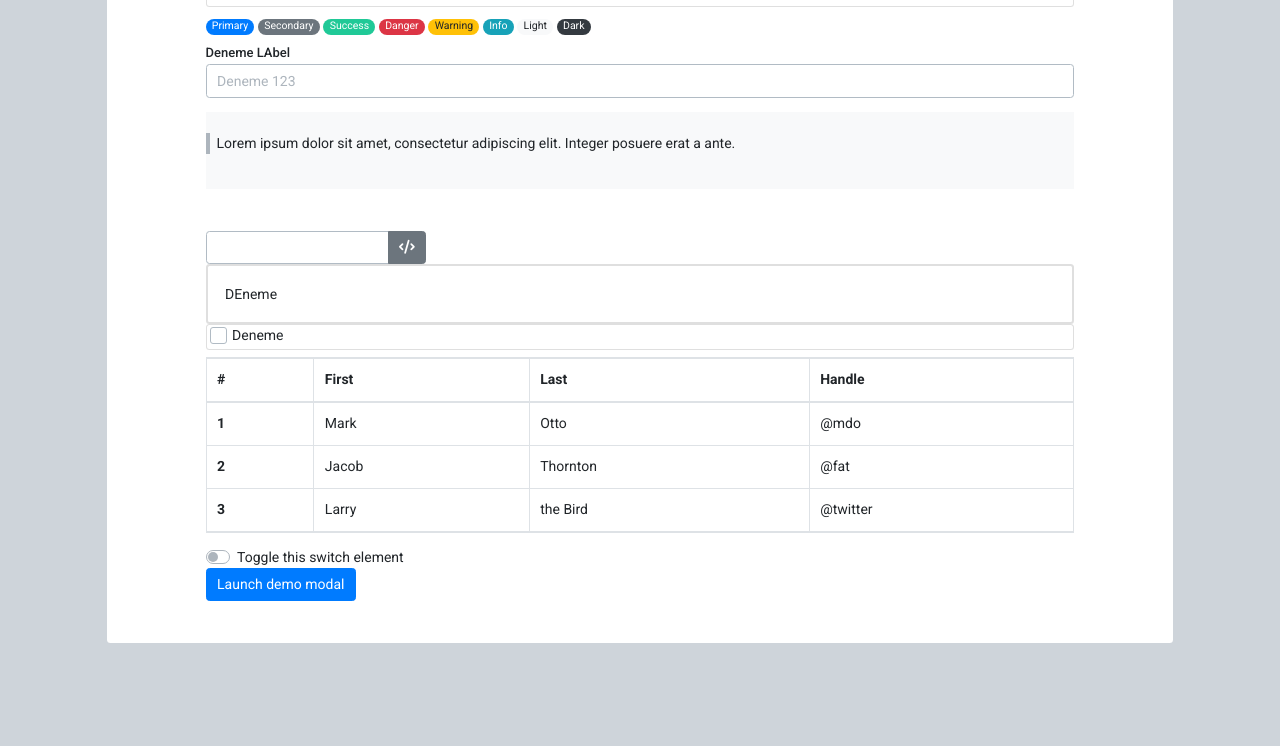
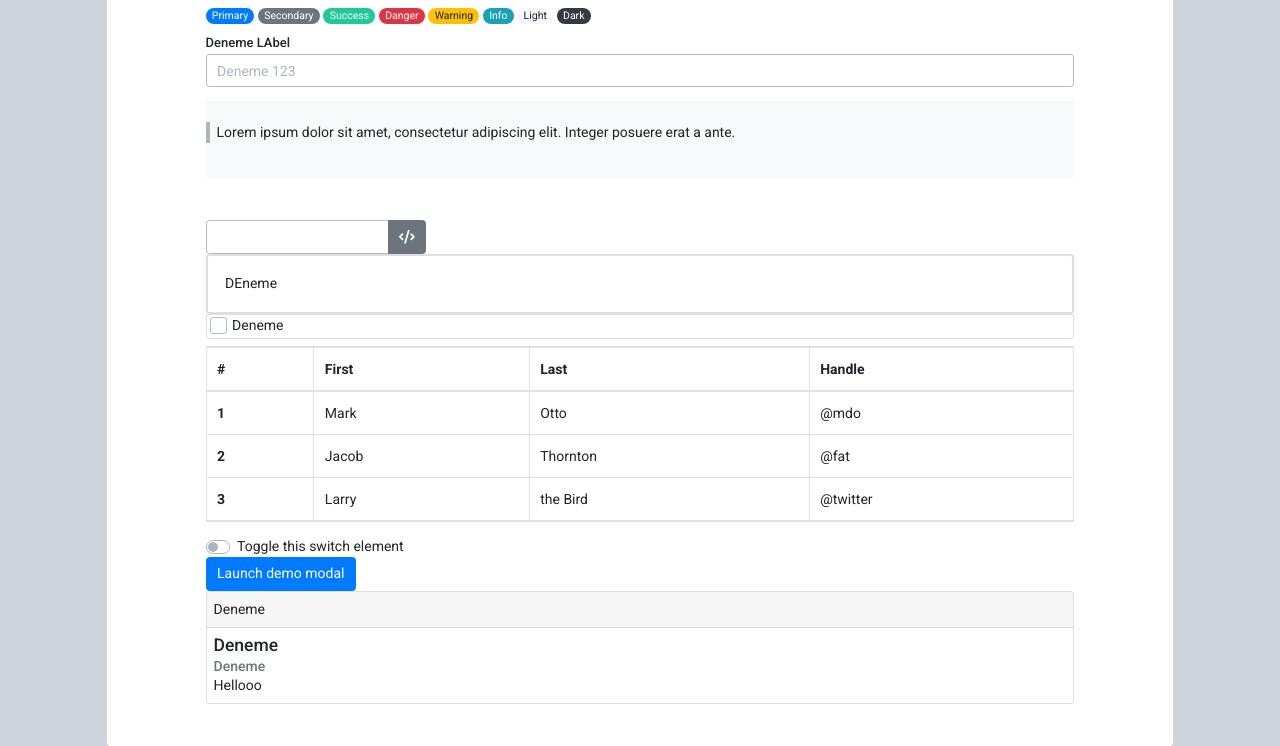
Before and after one commit to aydoganab/otmnew_design, a website: page src/home.html in a window 1280 px wide. Shown: the part 380-1126 px from the top of the page. Before the commit the page ends 1023 px from the top, so only its background shows below. Drawn offline with Linux system fonts and the light colour scheme.

Commit message:
card-sm class added

```diff
--- a/src/home.html
+++ b/src/home.html
@@ -167,7 +167,7 @@
                         <label class="custom-control-label" for="customCheck1">Check this custom checkbox</label>
                     </div>
 
-                    <div class="card">
+                    <div class="card card-sm">
                         <div class="position-absolute w-100 text-right p-2 d-block d-md-none">
                             <a href="#" class="logout ml-2 text-danger" title="Oturumu kapat"><i class="fas fa-sign-out-alt fa-lg"></i></a>
                         </div>
@@ -300,16 +300,26 @@
                         Launch demo modal
                     </button>
 
-                </div>
+
+
+
+                    <div class="card card-sm">
+                        <div class="card-header">Deneme</div>
+                        <div class="card-body">
+                            <h5 class="card-title">Deneme</h5>
+                            <h6 class="card-subtitle text-muted">Deneme</h6>
+                            <p class="card-text">Hellooo</p>
+                        </div>
+                    </div>
 
 
 
 
-            </div>
+
+                </div>
 
 
-
-
+            </div>
         </div>
     </div>
 </div>
--- a/src/scss/style.scss
+++ b/src/scss/style.scss
@@ -74,10 +74,6 @@ $modal-transition: transform .1s ease-out;
 //$modal-xl: 1600px;
 
 $blockquote-font-size: 1rem;
-blockquote{
-  padding-left: 0.5rem;
-  border-left: 4px solid $gray-500;
-}
 
 //$alert-bg-level:                    -6;
 //$alert-border-level:                -5;
@@ -138,6 +134,11 @@ $theme-colors: (
 //.bg-navbar{
 //background: linear-gradient(45deg,#00ae7b,#0081bf);
 //}
+
+blockquote{
+  padding-left: 0.5rem;
+  border-left: 4px solid $gray-500;
+}
 
 .navbar-otm{
   background-color: $white;
@@ -396,6 +397,23 @@ caption{
   @extend .shadow;
 }
 
+.card-sm{
+  .card-body{
+    padding: 0.5rem;
+  }
+
+  .card-title{
+    margin-bottom: 0.5rem;
+  }
+
+  .card-subtitle {
+    margin-top: -0.3rem;
+  }
+
+  .card-header, .card-footer{
+    padding: 0.5rem 0.5rem;
+  }
+}
 
 .card-columns {
   @include media-breakpoint-only(sm) {
```
Also changed, not shown: src/css/otm_newdesign.css.
